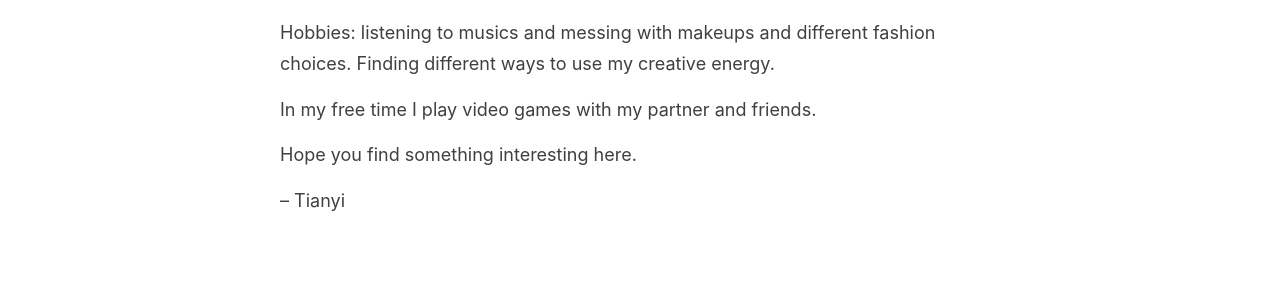
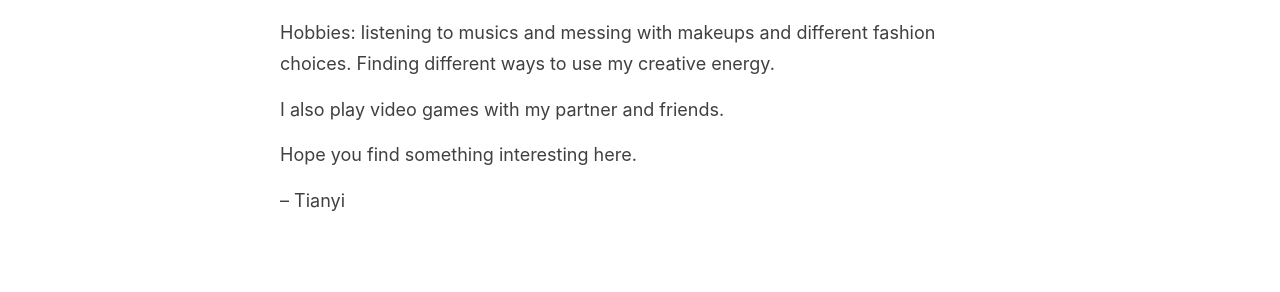
Before and after one commit to tianyimasf/ai, a Jekyll site: the page built from _pages/about.md, in a window 1280 px wide. Shown: the part 410-702 px from the top of the page. Built offline with Jekyll 4.4.1, drawn with Linux system fonts in a browser that asks for light colours.

Commit message:
edit about section

```diff
--- a/_pages/about.md
+++ b/_pages/about.md
@@ -10,7 +10,7 @@ I'm passionate about research in the areas of natural language processing and so
 
 Hobbies: listening to musics and messing with makeups and different fashion choices. Finding different ways to use my creative energy.
 
-In my free time I play video games with my partner and friends.
+I also play video games with my partner and friends.
 
 Hope you find something interesting here.
 
```
